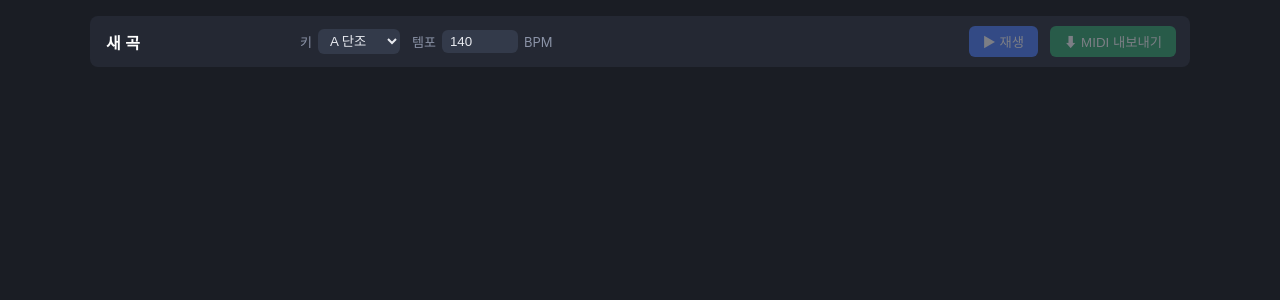
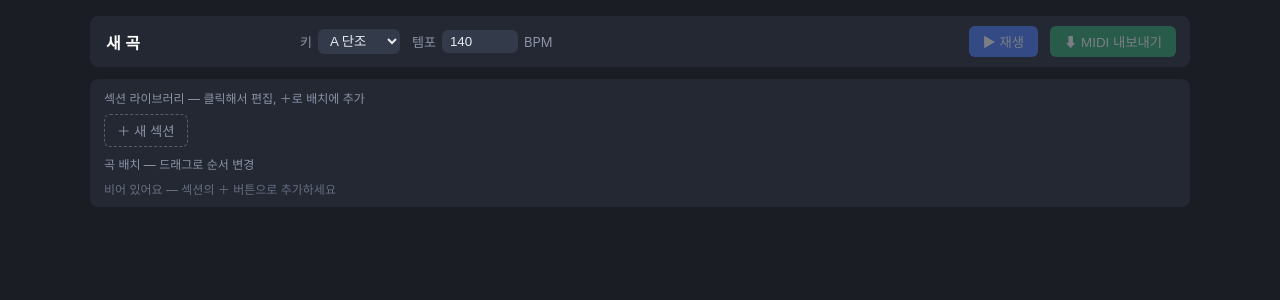
Before and after one commit to seohyun-lee/midi-sketch, a Svelte app: page / in a window 1280 px wide. Shown: the top 300 px of the page. Built offline with nearby package versions, Linux system fonts and the light colour scheme.

Commit message:
feat: 섹션 라이브러리 + 곡 배치 레인 (드래그 재정렬)

```diff
--- a/src/ui/App.svelte
+++ b/src/ui/App.svelte
@@ -1,10 +1,11 @@
 <script>
   import TopBar from './TopBar.svelte'
+  import ArrangeLane from './ArrangeLane.svelte'
 </script>
 
 <main>
   <TopBar />
-  <!-- ArrangeLane, SectionEditor는 이후 태스크에서 추가 -->
+  <ArrangeLane />
 </main>
 
 <style>
--- /dev/null
+++ b/src/ui/ArrangeLane.svelte
@@ -0,0 +1,85 @@
+<script>
+  import { song, selectedSectionId } from '../lib/store.js'
+  import { createSection } from '../lib/model.js'
+
+  let dragIndex = null
+
+  const byId = id => $song.sections.find(s => s.id === id)
+
+  function addSection() {
+    const name = prompt('섹션 이름 (예: 인트로, A멜, 사비)', '새 섹션')
+    if (!name) return
+    const sec = createSection(name)
+    $song.sections = [...$song.sections, sec]
+    $song.arrangement = [...$song.arrangement, sec.id]
+    $selectedSectionId = sec.id
+  }
+  function duplicateSection(sec) {
+    const copy = { ...structuredClone(sec), id: crypto.randomUUID(), name: sec.name + ' 복제' }
+    $song.sections = [...$song.sections, copy]
+    $song.arrangement = [...$song.arrangement, copy.id]
+  }
+  function deleteSection(sec) {
+    if (!confirm(`"${sec.name}" 섹션을 삭제할까요? 배치에서도 모두 제거됩니다.`)) return
+    $song.sections = $song.sections.filter(s => s.id !== sec.id)
+    $song.arrangement = $song.arrangement.filter(id => id !== sec.id)
+    if ($selectedSectionId === sec.id) $selectedSectionId = $song.sections[0]?.id ?? null
+  }
+  function appendToArrangement(sec) {
+    $song.arrangement = [...$song.arrangement, sec.id]
+  }
+  function removeAt(i) {
+    $song.arrangement = $song.arrangement.filter((_, idx) => idx !== i)
+  }
+  function drop(i) {
+    if (dragIndex === null || dragIndex === i) return
+    const arr = [...$song.arrangement]
+    const [moved] = arr.splice(dragIndex, 1)
+    arr.splice(i, 0, moved)
+    $song.arrangement = arr
+    dragIndex = null
+  }
+</script>
+
+<section>
+  <div class="label">섹션 라이브러리 — 클릭해서 편집, ＋로 배치에 추가</div>
+  <div class="row">
+    {#each $song.sections as sec (sec.id)}
+      <span class="chip" class:selected={$selectedSectionId === sec.id}
+        style="background:{sec.color}" on:click={() => ($selectedSectionId = sec.id)} role="button" tabindex="0"
+        on:keydown={e => e.key === 'Enter' && ($selectedSectionId = sec.id)}>
+        {sec.name} ({sec.bars}마디)
+        <button class="mini" title="배치에 추가" on:click|stopPropagation={() => appendToArrangement(sec)}>＋</button>
+        <button class="mini" title="복제" on:click|stopPropagation={() => duplicateSection(sec)}>⧉</button>
+        <button class="mini" title="삭제" on:click|stopPropagation={() => deleteSection(sec)}>✕</button>
+      </span>
+    {/each}
+    <button class="add" on:click={addSection}>＋ 새 섹션</button>
+  </div>
+
+  <div class="label">곡 배치 — 드래그로 순서 변경</div>
+  <div class="row">
+    {#each $song.arrangement as id, i (i)}
+      <span class="chip" draggable="true" style="background:{byId(id)?.color}"
+        on:dragstart={() => (dragIndex = i)} on:dragover|preventDefault on:drop={() => drop(i)}
+        role="button" tabindex="0">
+        {byId(id)?.name}
+        <button class="mini" title="배치에서 제거" on:click={() => removeAt(i)}>✕</button>
+      </span>
+    {/each}
+    {#if $song.arrangement.length === 0}
+      <span class="hint">비어 있어요 — 섹션의 ＋ 버튼으로 추가하세요</span>
+    {/if}
+  </div>
+</section>
+
+<style>
+  section { background: #242833; padding: 10px 14px; border-radius: 8px; display: flex; flex-direction: column; gap: 8px; }
+  .label { font-size: 12px; color: #8b93a7; }
+  .row { display: flex; gap: 6px; flex-wrap: wrap; align-items: center; }
+  .chip { padding: 6px 10px; border-radius: 6px; font-size: 13px; cursor: pointer; display: inline-flex; gap: 4px; align-items: center; }
+  .chip.selected { outline: 2px solid #ff7a9c; }
+  .mini { background: rgba(0,0,0,0.25); border: none; color: #fff; border-radius: 4px; cursor: pointer; font-size: 11px; padding: 1px 5px; }
+  .add { border: 1px dashed #555e70; background: transparent; color: #8b93a7; border-radius: 6px; padding: 6px 12px; cursor: pointer; }
+  .hint { font-size: 12px; color: #666e80; }
+</style>
```
